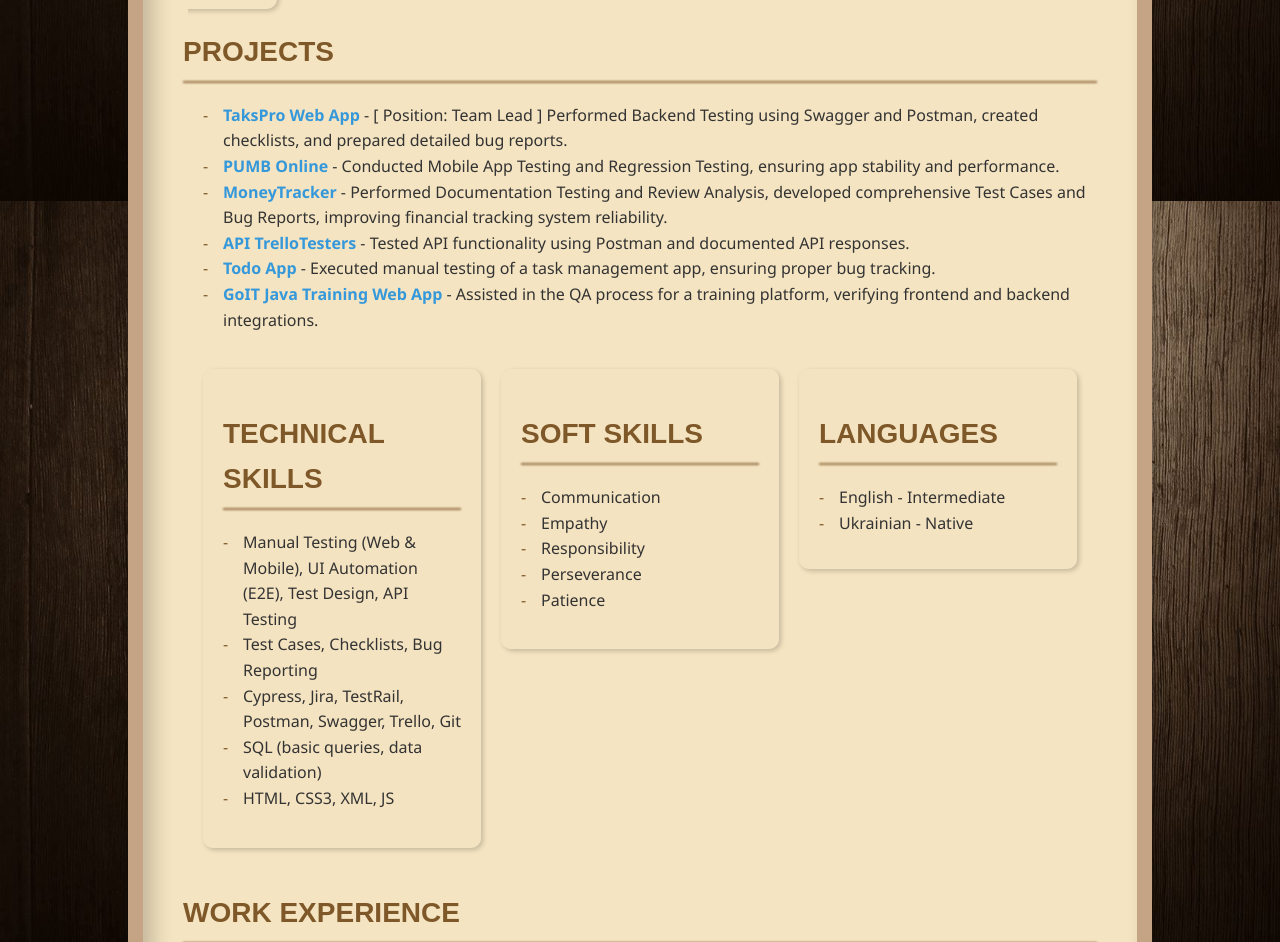
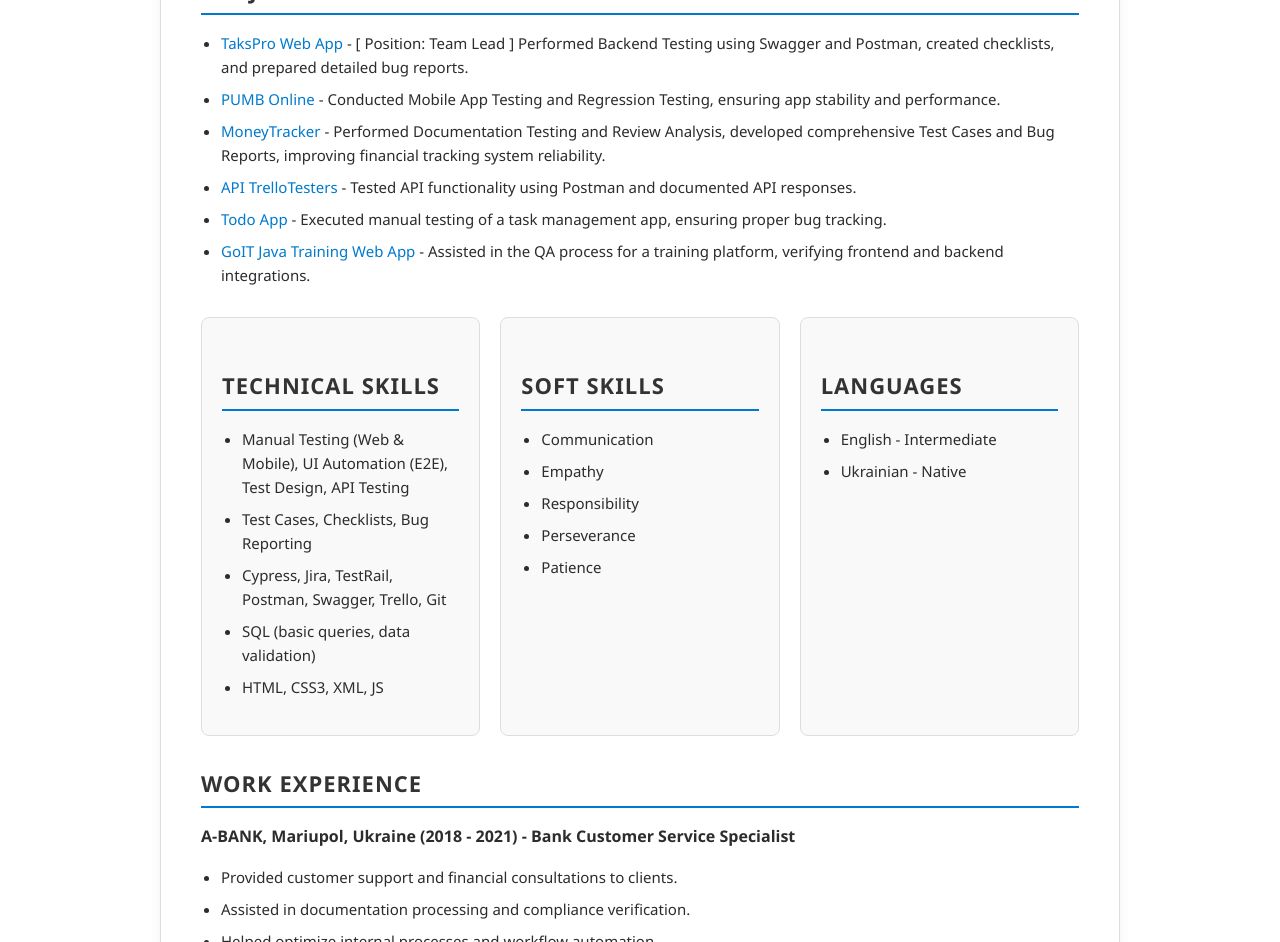
Before and after one commit to primarch93/Visit, a plain HTML site: page index.html in a window 1280 px wide. Shown: the part 599-1541 px from the top of the page. Drawn offline with nearby package versions, Linux system fonts and the light colour scheme.

Commit message:
REcreate

```diff
--- a/styles.css
+++ b/styles.css
@@ -2,187 +2,132 @@
   font-family: "Segoe UI", Tahoma, Geneva, Verdana, sans-serif;
   margin: 0;
   padding: 0;
-  background-color: #f7f7f7;
-  color: #333;
+  background-color: #ffffff;
+  color: #2c2c2c;
   line-height: 1.6;
-  background-image: url(./fon_dereviannyj_poverhnost_65900_1920x1080.jpg);
-  background-size: cover;
-  background-position: center center;
-  background-repeat: no-repeat;
-  background-attachment: fixed;
-  min-height: 120vh;
+  min-height: 100vh;
 }
 
 .container {
-  height: auto;
-  width: 80%;
-  max-width: 1100px;
-  margin: 50px auto;
+  width: 85%;
+  max-width: 960px;
+  margin: 60px auto;
   padding: 40px;
-  background-color: #f4e4c1;
-  background-size: cover;
-  background-repeat: no-repeat;
-  background-position: center;
-  border-radius: 10px;
-  box-shadow: inset 10px 0 20px rgba(0, 0, 0, 0.2),
-    0 10px 20px rgba(0, 0, 0, 0.3);
-  border-left: 15px solid #c4a484;
-  border-right: 15px solid #c4a484;
-  position: relative;
-  transition: transform 0.3s ease, box-shadow 0.3s ease;
+  background-color: #ffffff;
+  border: 1px solid #ddd;
+  border-radius: 8px;
+  box-shadow: 0 0 12px rgba(0, 0, 0, 0.05);
+  transition: all 0.3s ease-in-out;
 }
 
 .container:hover {
-  transform: scale(1.02);
-  box-shadow: inset 5px 5px 15px rgba(0, 0, 0, 0.4),
-    0 15px 25px rgba(0, 0, 0, 0.5);
+  box-shadow: 0 0 16px rgba(0, 0, 0, 0.1);
 }
 
 h1 {
-  font-size: 48px;
+  font-size: 36px;
   text-align: center;
-  color: #7e5829;
-  margin-bottom: 10px;
+  color: #1a1a1a;
+  margin-bottom: 20px;
 }
 
 h2 {
-  font-size: 28px;
-  color: #7e5829;
-  padding-bottom: 8px;
-  margin-bottom: 20px;
+  font-size: 22px;
+  color: #333;
+  margin-top: 30px;
+  margin-bottom: 15px;
   text-transform: uppercase;
-  font-family: "Papyrus", fantasy;
-  position: relative;
-}
-
-h2::after {
-  content: "";
-  display: block;
-  width: 100%;
-  height: 2px;
-  background-color: #7e5829;
-  position: absolute;
-  bottom: 0;
-  left: 0;
-  filter: blur(0.8px);
-  opacity: 0.8;
+  letter-spacing: 1px;
+  border-bottom: 2px solid #007acc;
+  padding-bottom: 5px;
 }
 
 p {
   font-size: 16px;
-  text-align: justify;
+  text-align: left;
+  margin-bottom: 10px;
 }
+
+ul {
+  list-style-type: disc;
+  padding-left: 20px;
+}
+
+ul li {
+  font-size: 15px;
+  margin-bottom: 8px;
+}
+
 .contact-info {
-  padding: 5px;
+  margin-top: 20px;
 }
+
 .contact-info p {
-  margin-bottom: 15px;
+  margin-bottom: 10px;
 }
 
 .contact-info a {
-  color: #3498db;
+  color: #007acc;
   text-decoration: none;
-  font-weight: bold;
- margin-right: 100px;
- margin-left: 10px;
-  align-items: center;
- box-shadow: 2px 2px 5px rgba(0, 0, 0, 0.2);
- padding: 10px 15px;
- border-radius: 10px;
+  font-weight: 500;
+  margin-right: 50px;
 }
+@media screen and (max-width: 768px) {
+  .contact-info a {
+    display: block;
+    margin-bottom: 10px;
+    margin-right: 0;
+  }
+
+}
+
 
 .contact-info a:hover {
   text-decoration: underline;
 }
 
-
-
-ul {
-  list-style-type: none;
-  padding-left: 0;
-}
-
-ul li {
-  font-size: 16px;
-  padding-left: 20px;
-  position: relative;
-}
-
-ul li::before {
-  content: "-";
-  position: absolute;
-  left: 0;
-  color: #7e5829;
-}
-
-ul li::before {
-  content: "-";
-  position: absolute;
-  left: 0;
-  color: #7e5829;
-}
-
-.experience ul {
-  margin-left: 20px;
-}
-
-.projects ul {
-  margin-left: 20px;
-}
-
 .projects a {
-  color: #3498db;
+  color: #007acc;
+  font-weight: 500;
   text-decoration: none;
-  font-weight: bold;
 }
 
 .projects a:hover {
   text-decoration: underline;
 }
 
-@media (max-width: 768px) {
-  .container {
-    width: 90%;
-  }
-
-  h1 {
-    font-size: 36px;
-  }
-
-  h2 {
-    font-size: 24px;
-  }
-}
-
 .skills-container {
   display: flex;
-  justify-content: space-between;
+  flex-wrap: wrap;
   gap: 20px;
-  flex-wrap: wrap;
-  padding: 20px;
+  margin-top: 30px;
 }
 
 .skills,
 .soft-skills,
 .languages {
   flex: 1;
-  background: rgba(244, 228, 193, 0.8);
+  background-color: #f9f9f9;
   padding: 20px;
-  border-radius: 10px;
-  box-shadow: 2px 2px 5px rgba(0, 0, 0, 0.2);
-  min-width: auto;
-  max-width: 500px;
-}
-.soft-skills {
-  max-height: 280px;
+  border: 1px solid #ddd;
+  border-radius: 8px;
+  min-width: 250px;
 }
 
-.languages {
-  max-height: 200px;
-}
+@media (max-width: 768px) {
+  .container {
+    width: 95%;
+    padding: 20px;
+  }
 
+  h1 {
+    font-size: 28px;
+  }
 
-@media (max-width: 768px) {
+  h2 {
+    font-size: 18px;
+  }
+
   .skills-container {
     flex-direction: column;
   }
```
